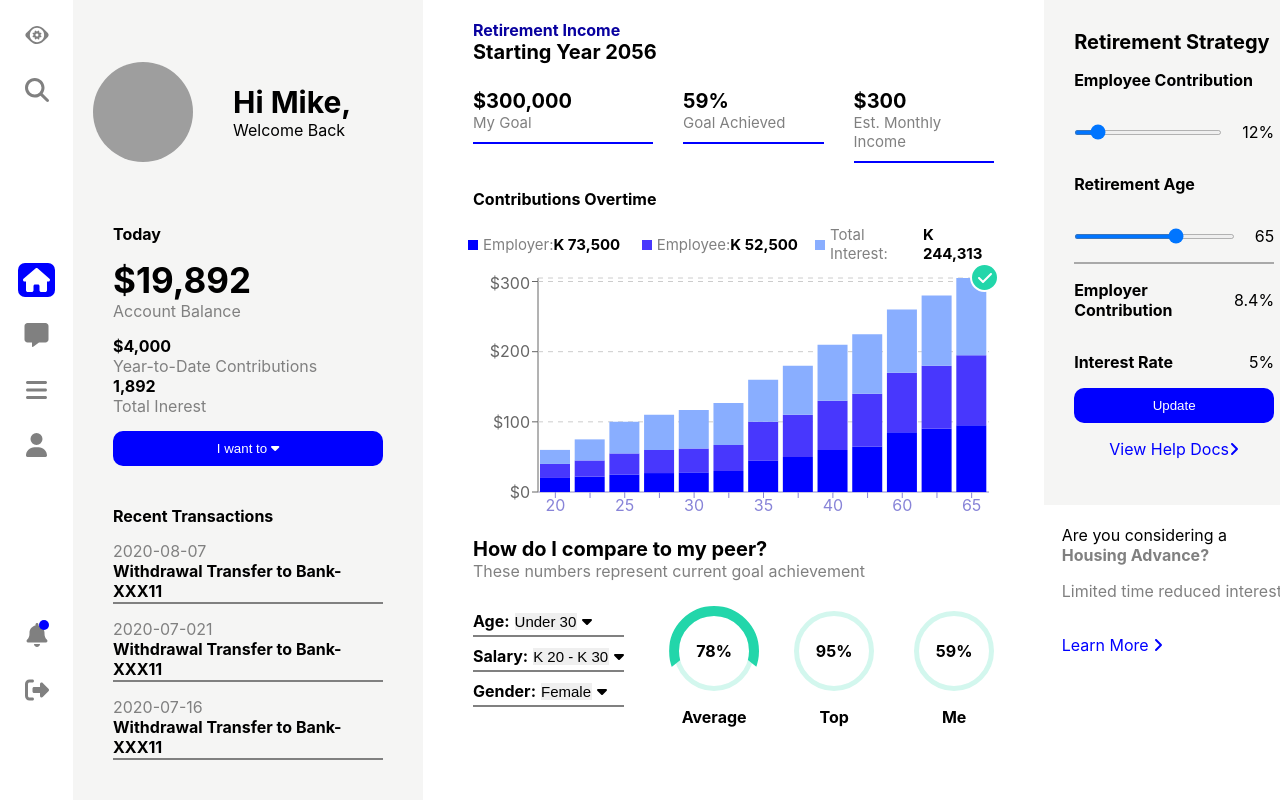
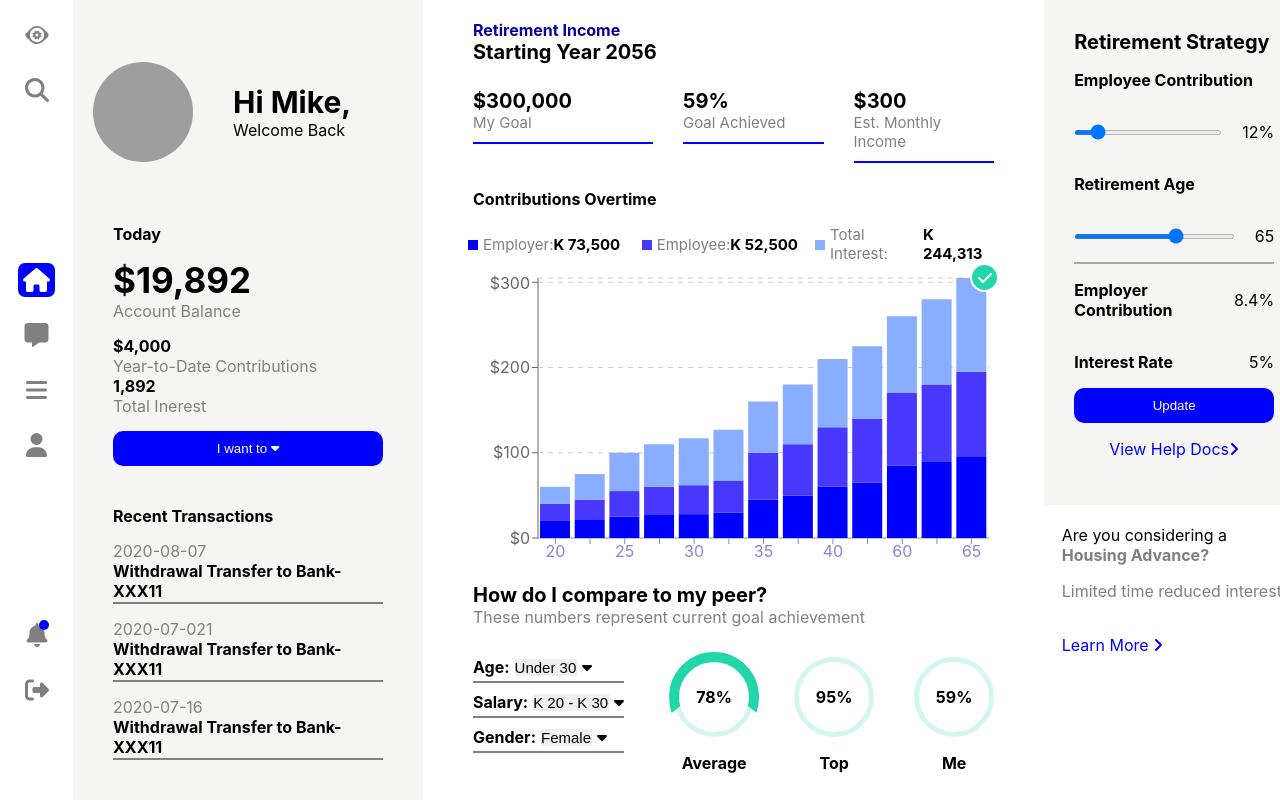
Before and after one commit to Utkarshkumar29/rapidQuest, a React (Create React App) app: page / in a window 1280 px wide. Shown: the top 800 px of the page. Built offline with nearby package versions, Linux system fonts and the light colour scheme; grey boxes are pictures that could not be loaded.

Commit message:
first commit

```diff
--- a/src/components/graph/index.jsx
+++ b/src/components/graph/index.jsx
@@ -19,7 +19,7 @@ const data = [
 
 const SimpleAreaChart = () => {
     return (
-        <ResponsiveContainer>
+        <ResponsiveContainer  width="100%" height={300}>
             <BarChart data={data}>
                 <XAxis dataKey="name" stroke="#8884d8"/>
                 <YAxis type="number" domain={[0, 300]} ticks={[0, 100, 200, 300]}   tickFormatter={(value) => `$${value}`}/>
--- a/src/styles/introView/index.jsx
+++ b/src/styles/introView/index.jsx
@@ -22,7 +22,7 @@ export const IntroViewContainer=styled.div`
 
     @media(max-width:321px){
         position: relative;
-        left: -7px;
+        left: -11px;
     }
 `
 
```
